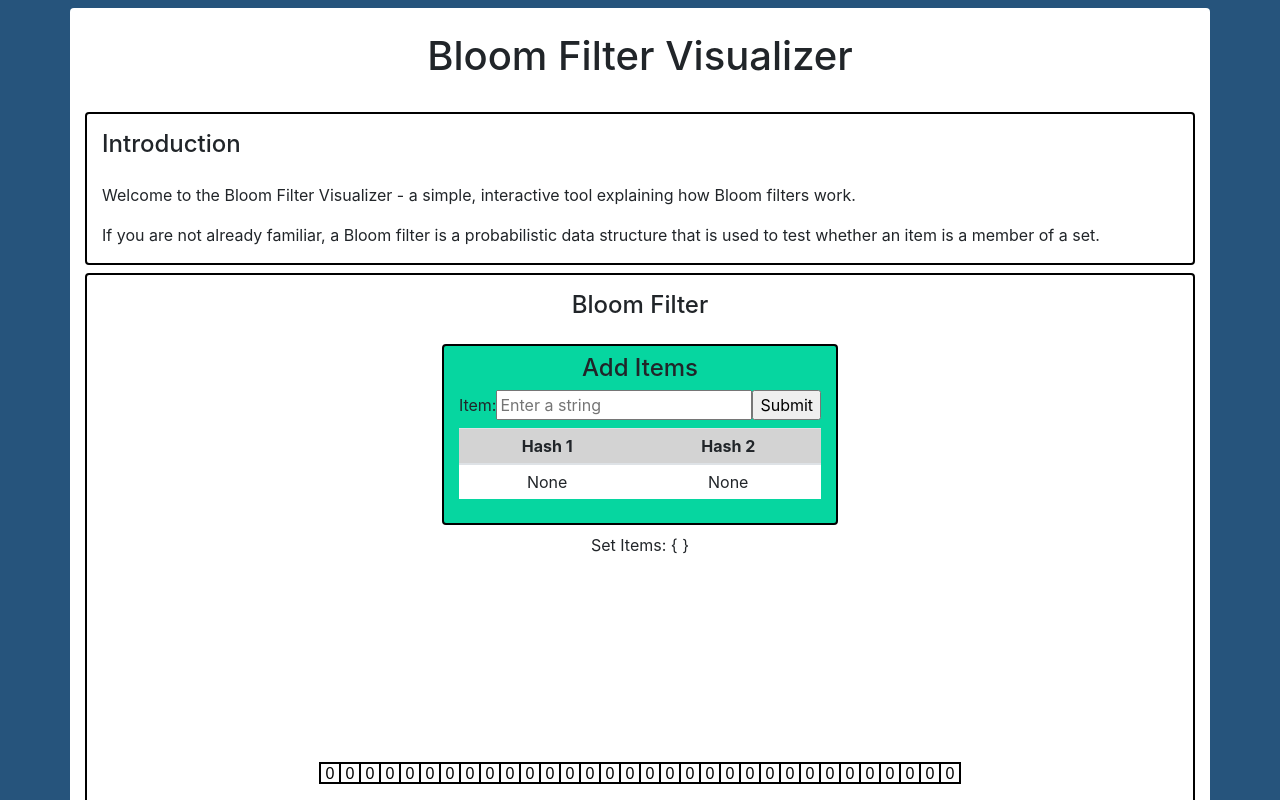
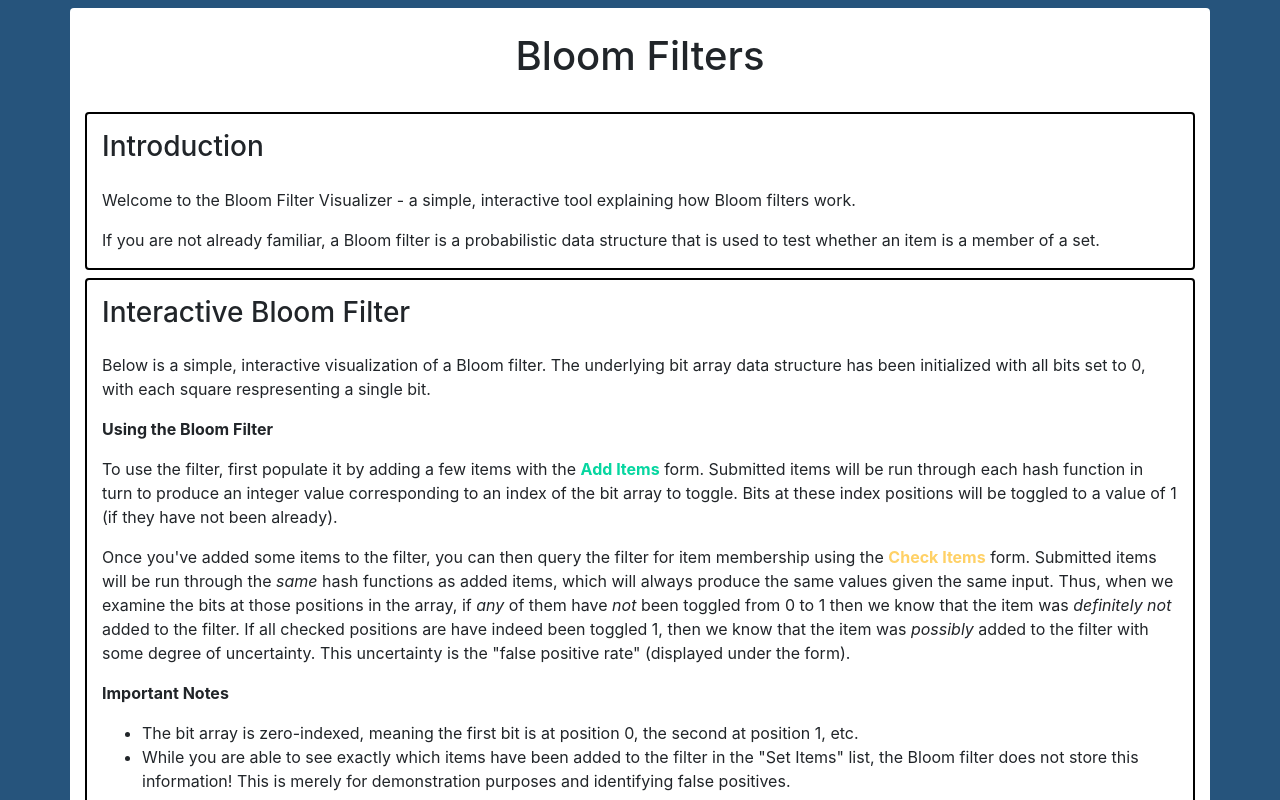
Before and after one commit to ellisandrews/bloom, a React (Create React App) app: page / in a window 1280 px wide. Shown: the top 800 px of the page. Built offline with nearby package versions, Linux system fonts and the light colour scheme.

Commit message:
Add interactive bloom filter instructional text

```diff
--- a/src/App.css
+++ b/src/App.css
@@ -29,3 +29,7 @@
 .text-blue {
     color: #26547C;
 }
+
+.text-yellow {
+    color: #FFD166;
+}
--- a/src/App.js
+++ b/src/App.js
@@ -8,7 +8,7 @@ import './App.css'
 const App = () => {
   return (
     <Container id="App" className="bg-white my-2 rounded">
-      <h1 className="py-4 text-center">Bloom Filter Visualizer</h1>
+      <h1 className="py-4 text-center">Bloom Filters</h1>
       <IntroContainer/>
       <FilterContainer/>
     </Container>
--- a/src/FilterContainer.js
+++ b/src/FilterContainer.js
@@ -4,13 +4,14 @@ import AddContainer from './AddContainer'
 import BitArray from './BitArray'
 import CheckContainer from './CheckContainer'
 import FilterData from './FilterData'
+import InteractiveInfo from './InteractiveInfo'
 import SetItems from './SetItems'
 
 
 const FilterContainer = () => {
   return (
     <Container id="FilterContainer" className="border-black rounded my-2">
-      <h4 className="py-3 text-center">Bloom Filter</h4>
+      <InteractiveInfo/>
       <AddContainer/>
       <SetItems/>
       <BitArray/>
--- /dev/null
+++ b/src/InteractiveInfo.js
@@ -0,0 +1,39 @@
+import React from 'react'
+
+
+const InteractiveInfo = () => {
+  return (
+    <div id="interactive-info">
+      <h3 className="py-3">Interactive Bloom Filter</h3>
+      <p>
+        Below is a simple, interactive visualization of a Bloom filter.
+        The underlying bit array data structure has been initialized with all bits set to 0, with each square respresenting a single bit.
+      </p>
+      <p><b>Using the Bloom Filter</b></p>
+      <p>
+        To use the filter, first populate it by adding a few items with the <b className="text-green">Add Items</b> form.
+        Submitted items will be run through each hash function in turn to produce an integer value corresponding to an index of the bit array to toggle.
+        Bits at these index positions will be toggled to a value of 1 (if they have not been already).
+      </p>
+      <p>
+        Once you've added some items to the filter, you can then query the filter for item membership using the <b className="text-yellow">Check Items</b> form.
+        Submitted items will be run through the <i>same</i> hash functions as added items, which will always produce the same values given the same input.
+        Thus, when we examine the bits at those positions in the array, if <i>any</i> of them have <i>not</i> been toggled from 0 to 1 then we know
+        that the item was <i>definitely not</i> added to the filter. If all checked positions are have indeed been toggled 1, then we know that the item was <i>possibly</i> added
+        to the filter with some degree of uncertainty. This uncertainty is the "false positive rate" (displayed under the form).
+      </p>
+      <p><b>Important Notes</b></p>
+      <ul>
+        <li>The bit array is zero-indexed, meaning the first bit is at position 0, the second at position 1, etc.</li>
+        <li>
+          While you are able to see exactly which items have been added to the filter in the "Set Items" list, the Bloom filter does not store this information!
+          This is merely for demonstration purposes and identifying false positives.
+        </li>
+      </ul>
+      <br/>
+    </div>
+  )
+}
+
+
+export default InteractiveInfo
--- a/src/IntroContainer.js
+++ b/src/IntroContainer.js
@@ -5,7 +5,7 @@ import { Container } from 'react-bootstrap'
 const IntroContainer = () => {
   return (
     <Container id="IntroContainer" className="border-black rounded my-2">
-      <h4 className="py-3">Introduction</h4>
+      <h3 className="py-3">Introduction</h3>
       <p>Welcome to the Bloom Filter Visualizer - a simple, interactive tool explaining how Bloom filters work.</p>
       <p>
         If you are not already familiar, a Bloom filter is a probabilistic data structure that is used to test
```
